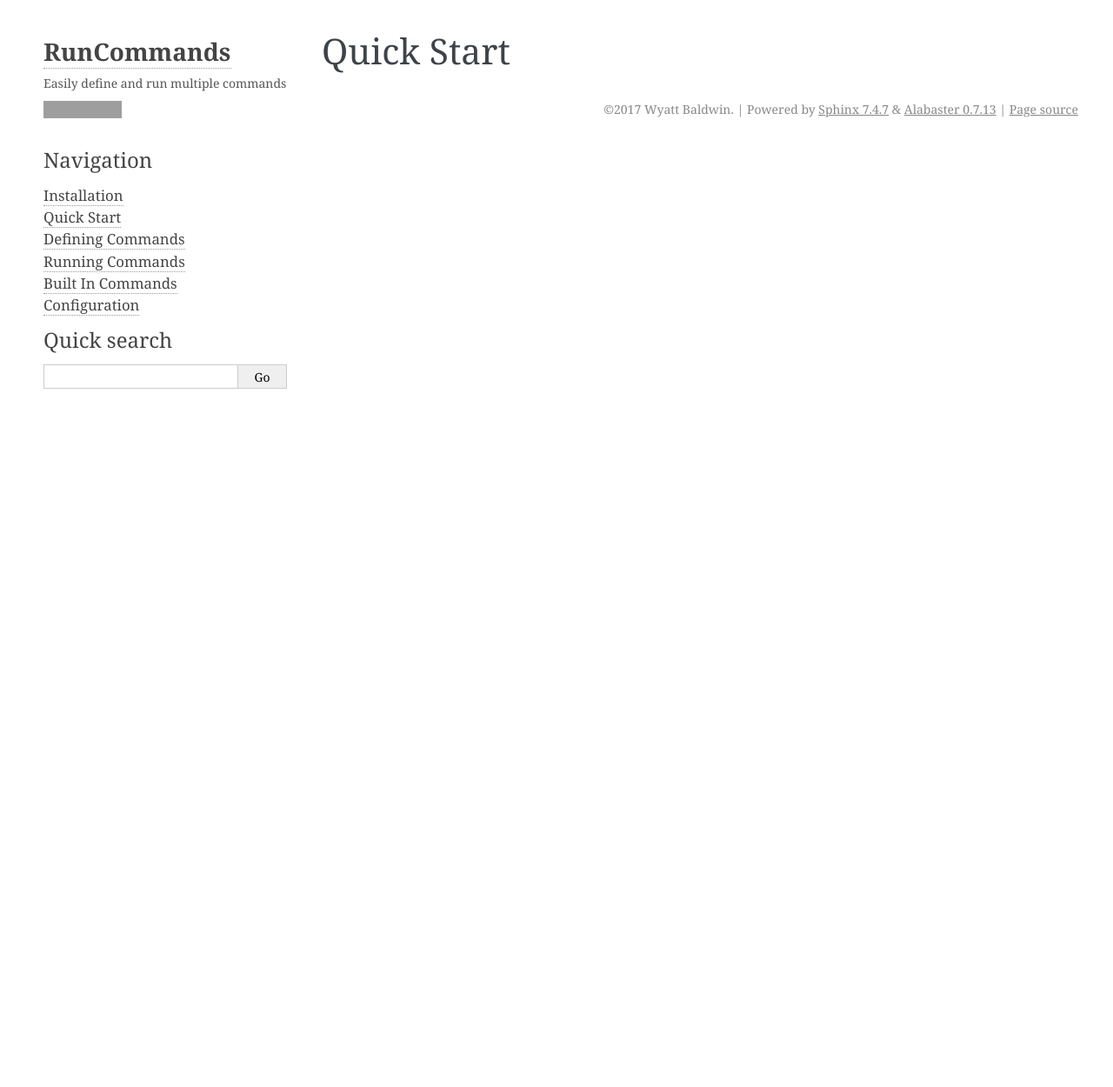
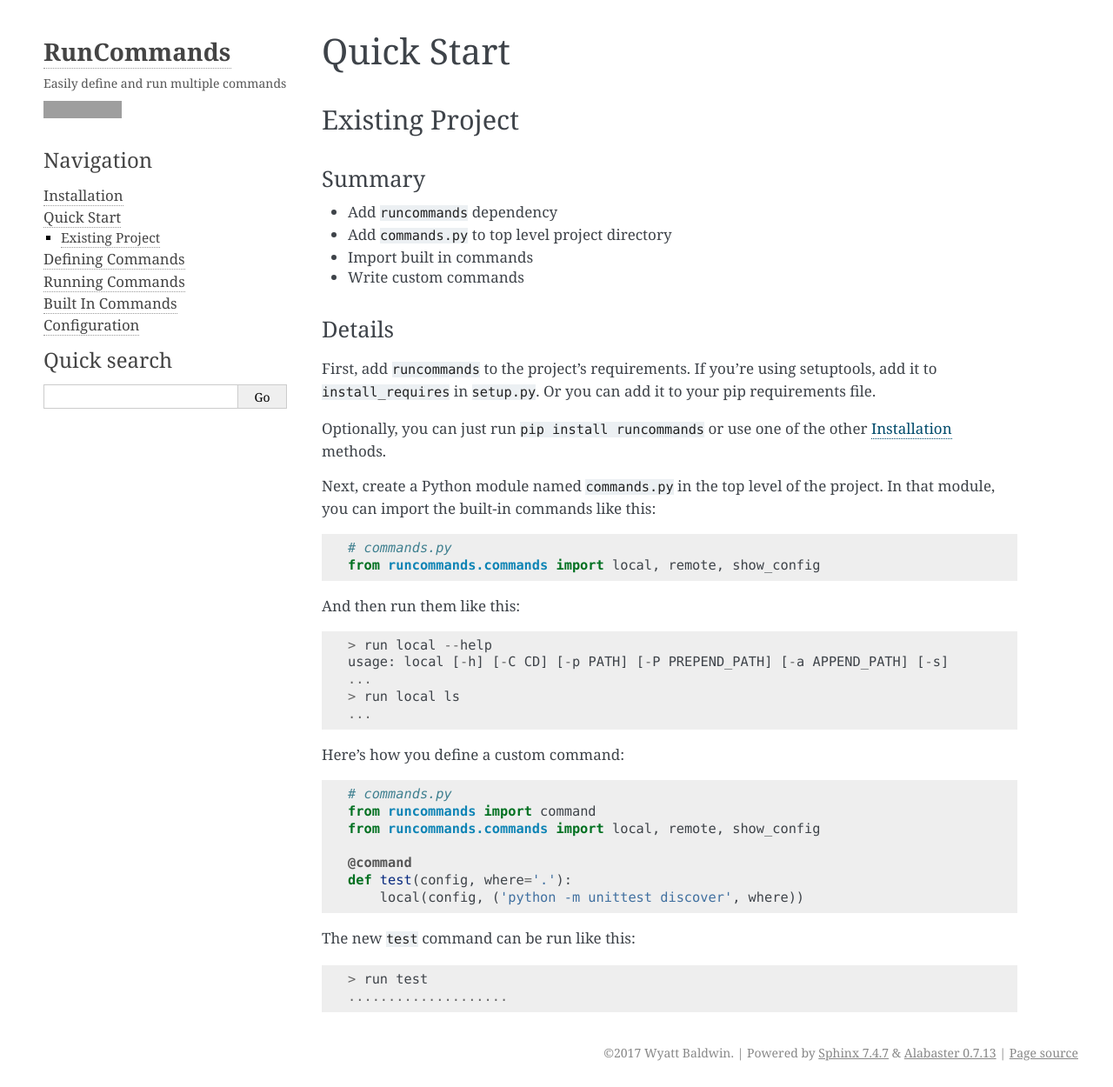
Before and after one commit to wylee/runcommands, a Sphinx documentation site: the page built from docs/quick-start.rst, in a window 1280 px wide and 1250 px high. Shown: the whole window at 87% size. Built offline with Sphinx 7.4.7, drawn with Linux system fonts in a browser that asks for light colours; grey boxes are pictures that could not be loaded.

Commit message:
[docs] Write initial version of quickstart doc

```diff
--- a/docs/quick-start.rst
+++ b/docs/quick-start.rst
@@ -1,2 +1,56 @@
 Quick Start
 +++++++++++
+
+Existing Project
+================
+
+Summary
+-------
+
+- Add `runcommands` dependency
+- Add `commands.py` to top level project directory
+- Import built in commands
+- Write custom commands
+
+Details
+-------
+
+First, add `runcommands` to the project's requirements. If you're using
+setuptools, add it to `install_requires` in `setup.py`. Or you can add
+it to your pip requirements file.
+
+Optionally, you can just run `pip install runcommands` or use one of the
+other :doc:`installation` methods.
+
+Next, create a Python module named `commands.py` in the top level of the
+project. In that module, you can import the built-in commands like this:
+
+.. code-block:: python
+
+    # commands.py
+    from runcommands.commands import local, remote, show_config
+
+And then run them like this::
+
+    > run local --help
+    usage: local [-h] [-C CD] [-p PATH] [-P PREPEND_PATH] [-a APPEND_PATH] [-s]
+    ...
+    > run local ls
+    ...
+
+Here's how you define a custom command:
+
+.. code-block:: python
+
+    # commands.py
+    from runcommands import command
+    from runcommands.commands import local, remote, show_config
+
+    @command
+    def test(config, where='.'):
+        local(config, ('python -m unittest discover', where))
+
+The new `test` command can be run like this::
+
+    > run test
+    ....................
```
